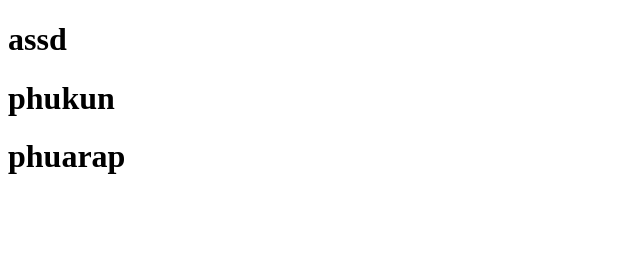
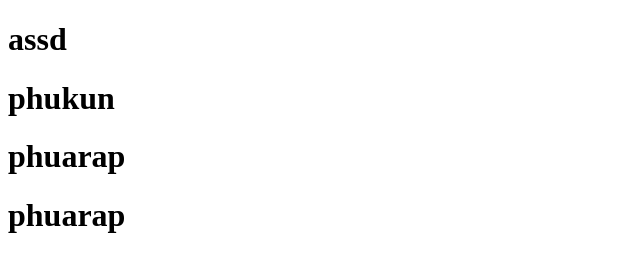
Before and after one commit to nguyenphuAlaba/phunguyen, a plain HTML site: page phuui.html in a window 1280 px wide. Shown: the whole page, without its empty margins (0-640 px from the left). Drawn offline with Linux system fonts and the light colour scheme.

Commit message:
Update phuui.html

```diff
--- a/phuui.html
+++ b/phuui.html
@@ -10,5 +10,6 @@
     <h1>assd</h1>
     <h1>phukun</h1>
     <h1>phuarap</h1>
+    <h1>phuarap</h1>
 </body>
 </html>
```
